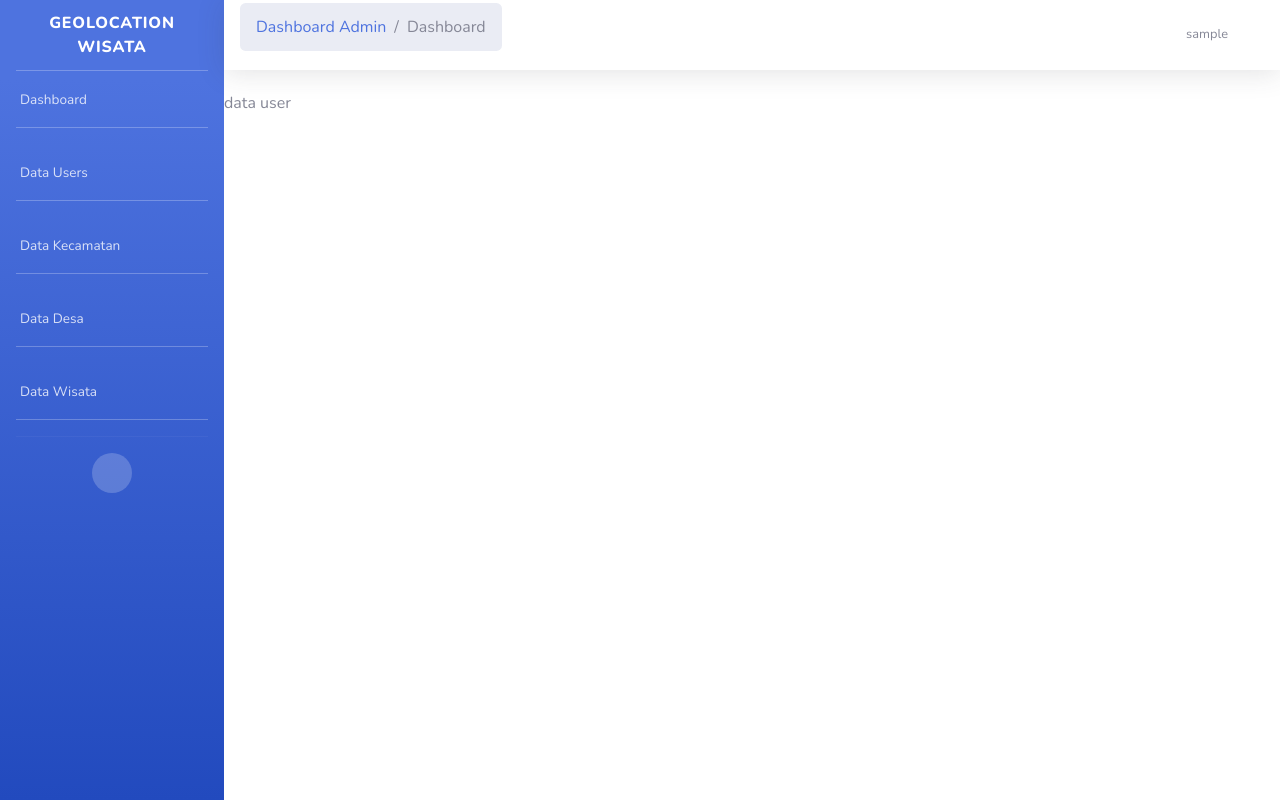
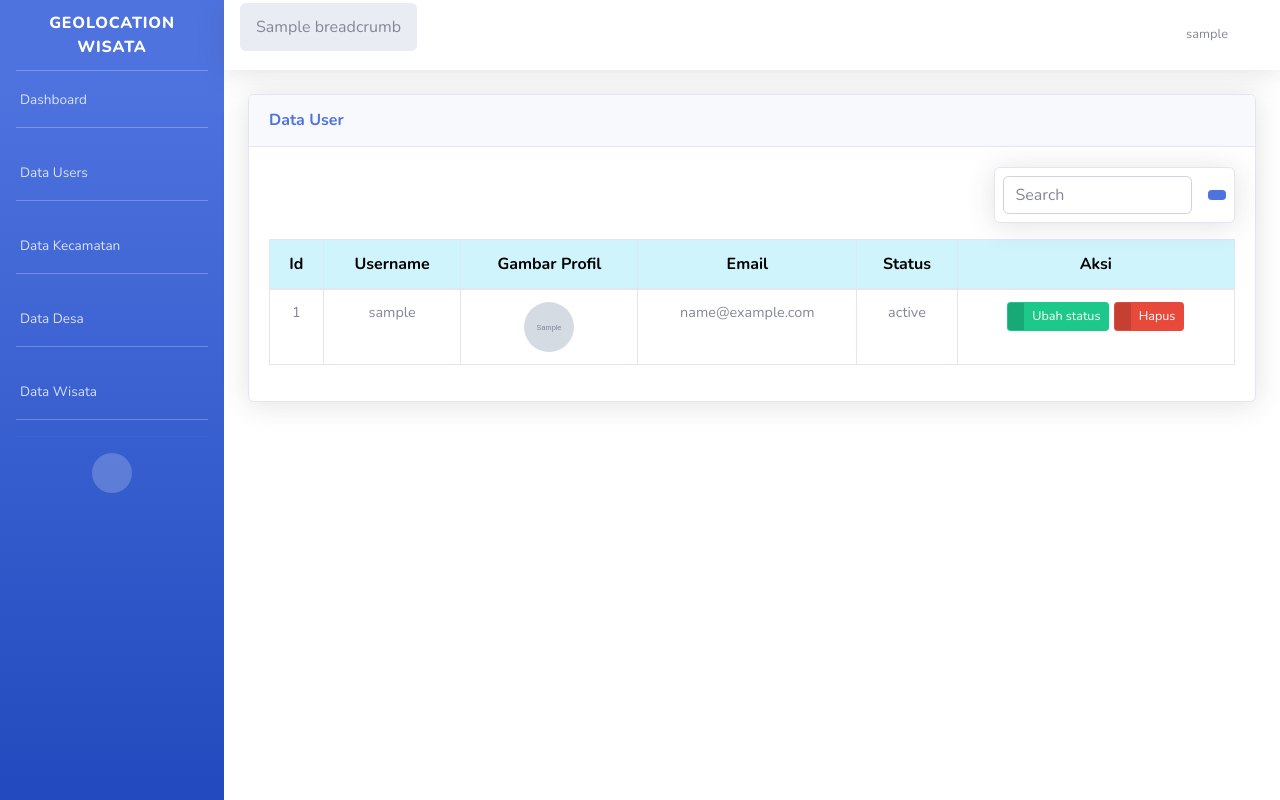
Before and after one commit to Amar-arruf/geolocation-wisata, a CodeIgniter 4 app: template app/Views/DashboardAdmin/Pages/dataUser.php in a window 1280 px wide. Run offline with PHP 8.4 and a stand-in for CodeIgniter, Linux system fonts and the light colour scheme; the template is opened without the code that fills it: most values are stand-ins (such as "Sample title", 1, 10 or a date in 2020); grey boxes marked "Sample" are stand-in pictures; some libraries are stand-ins or nearby versions.

Commit message:
membuat menampilkan data User

```diff
--- a/app/Views/DashboardAdmin/Pages/dataUser.php
+++ b/app/Views/DashboardAdmin/Pages/dataUser.php
@@ -1,5 +1,133 @@
 <?= $this->extend("DashboardAdmin/layoutAdmin"); ?>
 
+<?php $session = \Config\Services::session(); ?>
 <?= $this->section('content'); ?>
-<h6> data user</h6>
+<div class="container-fluid">
+  <div id="flash" data-flash="<?= $session->getFlashdata('success') ? $session->getFlashdata('success') : $session->getFlashdata('failed') ?>"></div>
+  <!-- data user example -->
+  <div class="card shadow mb-4">
+    <div class="card-header py-3">
+      <h6 class="m-0 font-weight-bold text-primary">Data User</h6>
+    </div>
+    <div class="card-body">
+      <!--search -->
+      <div class="w-25 mb-3 ms-auto card rounded shadow">
+        <form action="<?= base_url('admin/useradata/search') ?>" method="get" autocomplete="off">
+          <div class="d-flex p-2 align-items-center">
+            <input type="text" name="keyword" value="" class="form-control me-2" placeholder="Search">
+            <button class="btn btn-primary btn-sm ms-2" type="submit"><i class="fas fa-search"></i></button>
+          </div>
+        </form>
+      </div>
+      <div class="table-responsive">
+        <table class=" table table-bordered" width='100%' cellspacing='0'>
+          <thead>
+            <tr>
+              <th class="table-info text-center">Id</th>
+              <th class="table-info text-center">Username</th>
+              <th class="table-info text-center">Gambar Profil</th>
+              <th class="table-info text-center">Email</th>
+              <th class="table-info text-center">Status</th>
+              <th class="table-info text-center">Aksi</th>
+            </tr>
+          </thead>
+          <tbody>
+            <?php foreach ($datauser as $row) : ?>
+              <tr>
+                <td class="text text-center"><?= $row["ID_USER"]; ?></td>
+                <td class="text text-center"><?= $row["USERNAME"]; ?></td>
+                <td class="text text-center">
+                  <?php if ($row["GAMBAR_PROFIL"] != "") : ?>
+                    <img src="<?= $row["GAMBAR_PROFIL"] ?>" class="rounded-circle" style="width: 50px ;height: 50px ;" alt="<?= $row["USERNAME"] ?>">
+                  <?php else : ?>
+                    <div><i class="fa-solid fa-circle-user fa-3x text-gray-400"></i></div>
+                  <?php endif; ?>
+                </td>
+                <td class="text text-center"><?= $row["EMAIL"]; ?></td>
+                <td class="text text-center"><?= $row["STATUS"]; ?></td>
+                <td class="text-center">
+                  <button data-id="<?= $row["ID_USER"] ?>" class="btn btn-success btn-sm btn-icon-split edit">
+                    <span class="icon text-white-50">
+                      <i class="fas fa-pen-to-square"></i>
+                    </span>
+                    <span class="text">Ubah status</span>
+                  </button>
+                  <button data-id="<?= $row["ID_USER"]; ?>" class="btn btn-danger btn-sm btn-icon-split delete">
+                    <span class="icon text-white-50">
+                      <i class="fas fa-trash"></i>
+                    </span>
+                    <span class="text">Hapus</span>
+                  </button>
+                </td>
+              </tr>
+
+            <?php endforeach; ?>
+          </tbody>
+        </table>
+        <!-- pagination -->
+        <?= $datapager->links('default', 'custom_template') ?>
+      </div>
+    </div>
+  </div>
+</div>
+<script>
+  var flash = document.getElementById('flash');
+  var data = flash.getAttribute('data-flash');
+  console.log(data)
+
+  if (data) {
+    Swal.fire(
+      'perhatian!',
+      data,
+      'warning'
+    )
+  }
+</script>
+<script>
+  const buttonDeletedData = document.getElementsByClassName('delete')
+  for (const DeleteItem of buttonDeletedData) {
+    DeleteItem.addEventListener("click", (e) => {
+      e.preventDefault();
+      const getID = DeleteItem.getAttribute('data-id');
+
+      Swal.fire({
+        title: 'Apa kamu yakin?',
+        text: `ingin menghapus data dengan id ${getID}`,
+        icon: 'warning',
+        showCancelButton: true,
+        confirmButtonColor: '#3085d6',
+        cancelButtonColor: '#d33',
+        confirmButtonText: 'ya, hapus itu!'
+      }).then((result) => {
+        if (result.isConfirmed) {
+          window.location.href = `https://geolocationwisata.com/admin/userdata/${getID}/hapus`;
+        }
+      })
+    })
+  }
+
+  const buttonEdit = document.getElementsByClassName('edit');
+  for (const EditItem of buttonEdit) {
+    EditItem.addEventListener("click", (e) => {
+      e.preventDefault();
+      const dapatID = EditItem.getAttribute('data-id');
+
+      Swal.fire({
+        title: `Apakah kamu ingin mengubah status dari akun dengan id ${dapatID} ?`,
+        showDenyButton: true,
+        showCancelButton: true,
+        confirmButtonText: 'Simpan',
+        denyButtonText: `Batal`,
+      }).then((result) => {
+        /* Read more about isConfirmed, isDenied below */
+        if (result.isConfirmed) {
+          window.location.href = `https://geolocationwisata.com/admin/userdata/${dapatID}/edit`
+        } else if (result.isDenied) {
+          Swal.fire('Perubahan tidak tersimpan!', '', 'info')
+        }
+      })
+    })
+
+  }
+</script>
 <?= $this->endSection(); ?>
--- a/app/Views/DashboardAdmin/topbarAdmin.php
+++ b/app/Views/DashboardAdmin/topbarAdmin.php
@@ -9,8 +9,13 @@
   <!-- Topbar BreadCrumb-->
   <nav aria-label="breadcrumb">
     <ol class="breadcrumb">
-      <li class="breadcrumb-item"><a href="">Dashboard Admin</a></li>
-      <li class="breadcrumb-item active" aria-current="page">Dashboard</li>
+      <?php foreach ($breadcrumb as $key => $value) : ?>
+        <?php if ($key == count($breadcrumb) - 1) : ?>
+          <li class="breadcrumb-item active" aria-current="page"><?= $value['title'] ?></li>
+        <?php else : ?>
+          <li class="breadcrumb-item"><a href=""><?= $value['title'] ?></a></li>
+        <?php endif; ?>
+      <?php endforeach; ?>
     </ol>
   </nav>
 
@@ -26,8 +31,13 @@
       <div class="dropdown-menu dropdown-menu-right p-3 shadow animated--grow-in" aria-labelledby="breadcrumbDropdown">
         <nav aria-label="breadcrumb" class="mr-auto w-100">
           <ol class="breadcrumb">
-            <li class="breadcrumb-item"><a href="">Dashboard Admin</a></li>
-            <li class="breadcrumb-item active" aria-current="page">Dashboard</li>
+            <?php foreach ($breadcrumb as $key => $value) : ?>
+              <?php if ($key == count($breadcrumb) - 1) : ?>
+                <li class="breadcrumb-item active" aria-current="page"><?= $value['title'] ?></li>
+              <?php else : ?>
+                <li class="breadcrumb-item"><a href=""><?= $value['title'] ?></a></li>
+              <?php endif; ?>
+            <?php endforeach; ?>
           </ol>
         </nav>
       </div>
```
Also changed, not shown: app/Config/Routes.php (+7 -0 lines), app/Controllers/Admin/DashboardAdmin.php (+8 -1 lines), app/Controllers/Admin/Desa.php (added, +13 -0 lines), app/Controllers/Admin/Kecamatan.php (added, +13 -0 lines), app/Controllers/Admin/Userlogin.php (added, +116 -0 lines), app/Models/UserLogin.php (+35 -1 lines).
